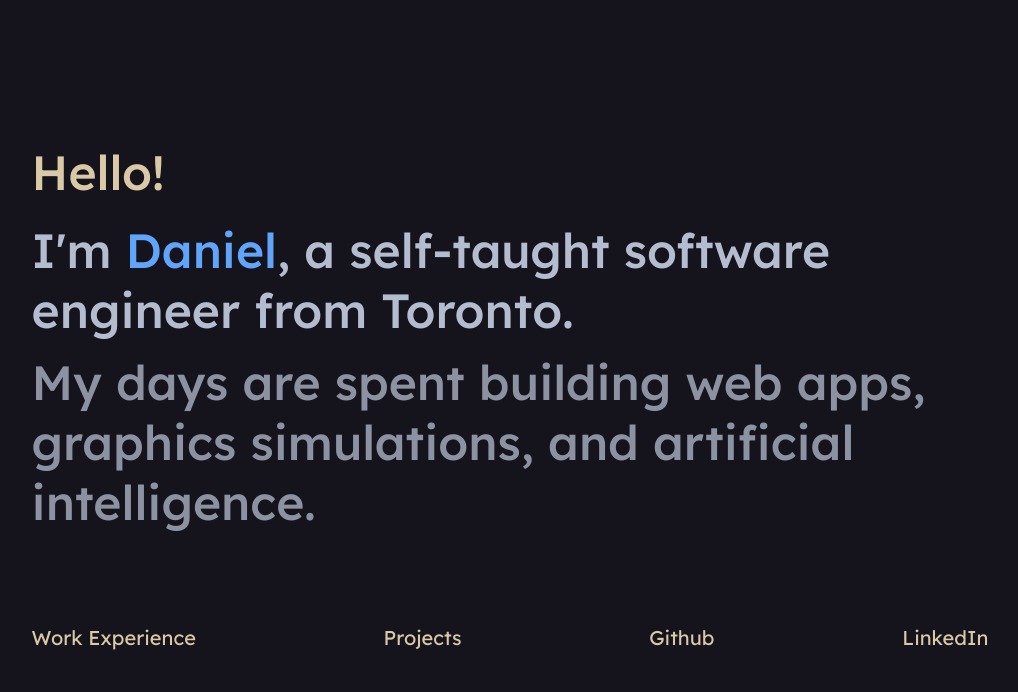
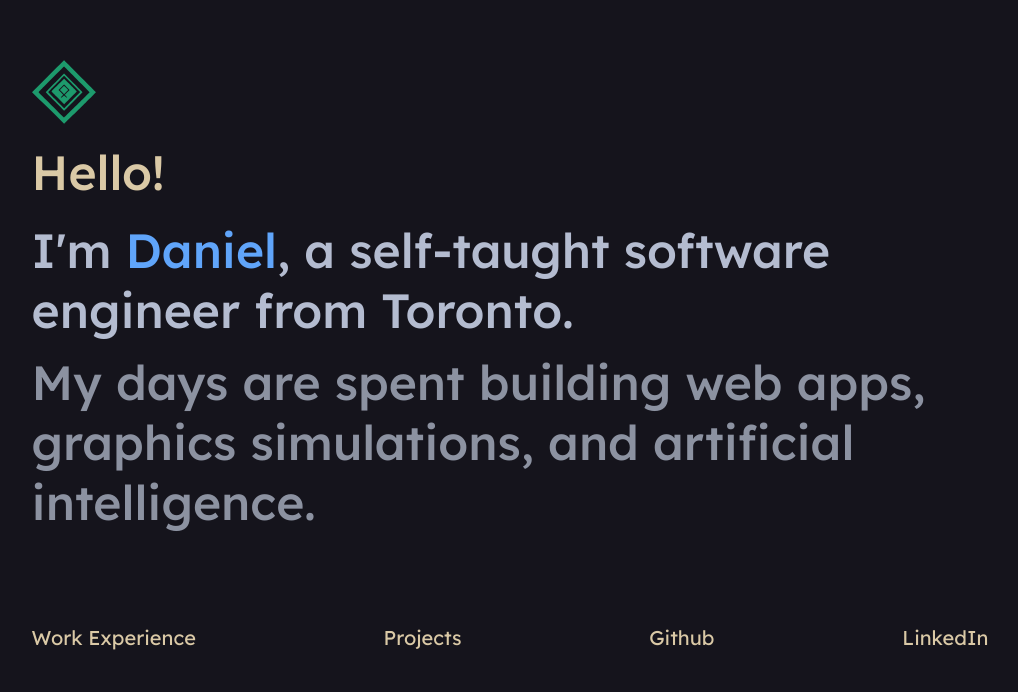
Before and after one commit to DanielHZhang/danielhzhang, a SvelteKit app: page / in a window 1280 px wide. Shown: the part 108-800 px from the top of the page, without its empty margins (130-1148 px from the left). Built offline with nearby package versions, Linux system fonts and the light colour scheme.

Commit message:
Add favicon

```diff
--- a/src/app.html
+++ b/src/app.html
@@ -2,7 +2,7 @@
 <html lang="en">
 	<head>
 		<meta charset="utf-8" />
-		<link rel="icon" href="%sveltekit.assets%/favicon.png" />
+		<link rel="icon" href="%sveltekit.assets%/favicon.svg" />
 		<meta name="viewport" content="width=device-width, initial-scale=1" />
 		<link rel="preconnect" href="https://fonts.googleapis.com" />
 		<link rel="preconnect" href="https://fonts.gstatic.com" crossorigin />
--- a/src/components/hero.svelte
+++ b/src/components/hero.svelte
@@ -68,6 +68,7 @@
 
 	<div class="relative pb-[20vh] xs:px-2">
 		<div class="flex flex-col gap-3 lg:text-5xl md:text-4xl sm:text-3xl xs:text-2xl text-gray-300 font-medium">
+			<img src="favicon.svg" alt="logo" class="w-16 h-16" />
 			<div class="leading-normal text-gold">Hello!</div>
 			<div class="leading-tight text-gray-400">
 				I'm <span class="text-blue-400">Daniel</span>, a self-taught software engineer from Toronto.
```
Also changed, not shown: static/favicon.png (deleted), static/favicon.svg (added).
